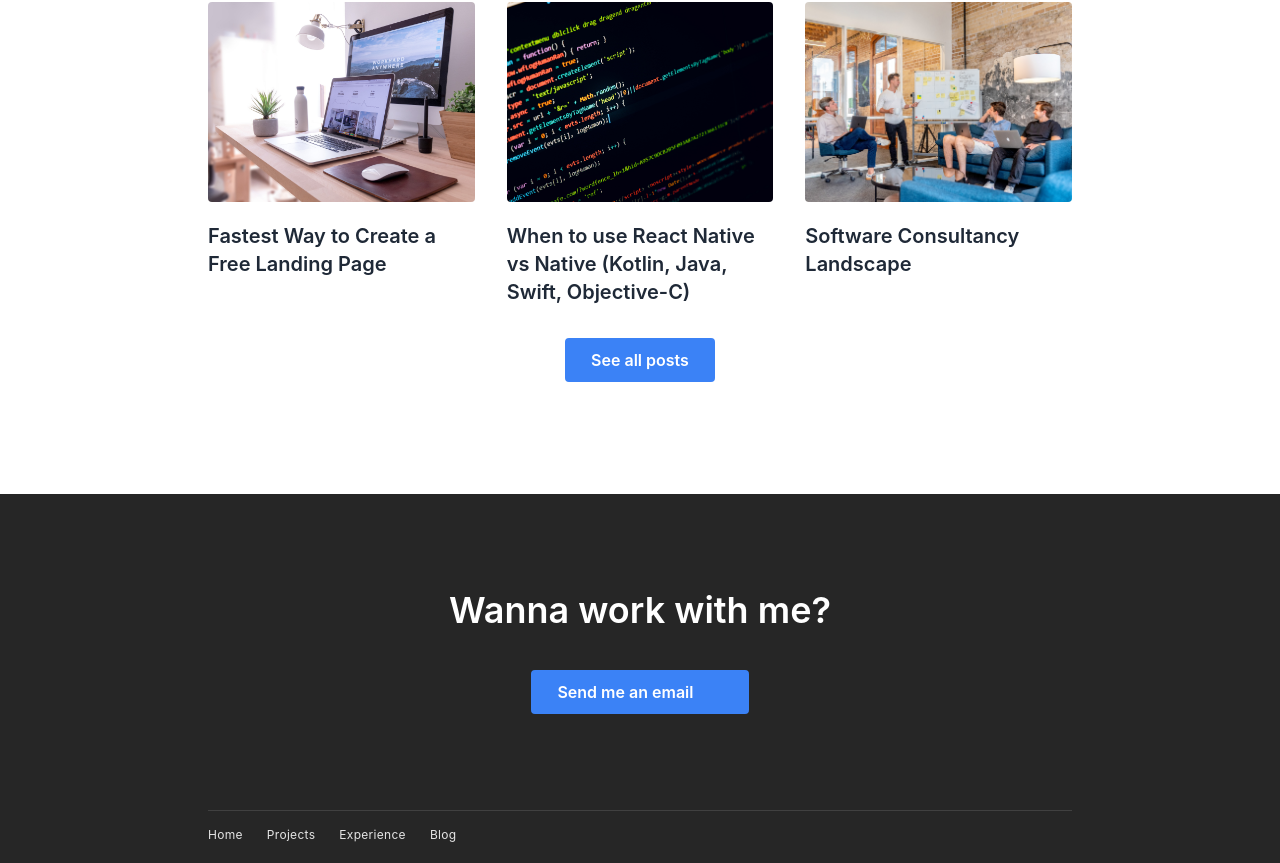
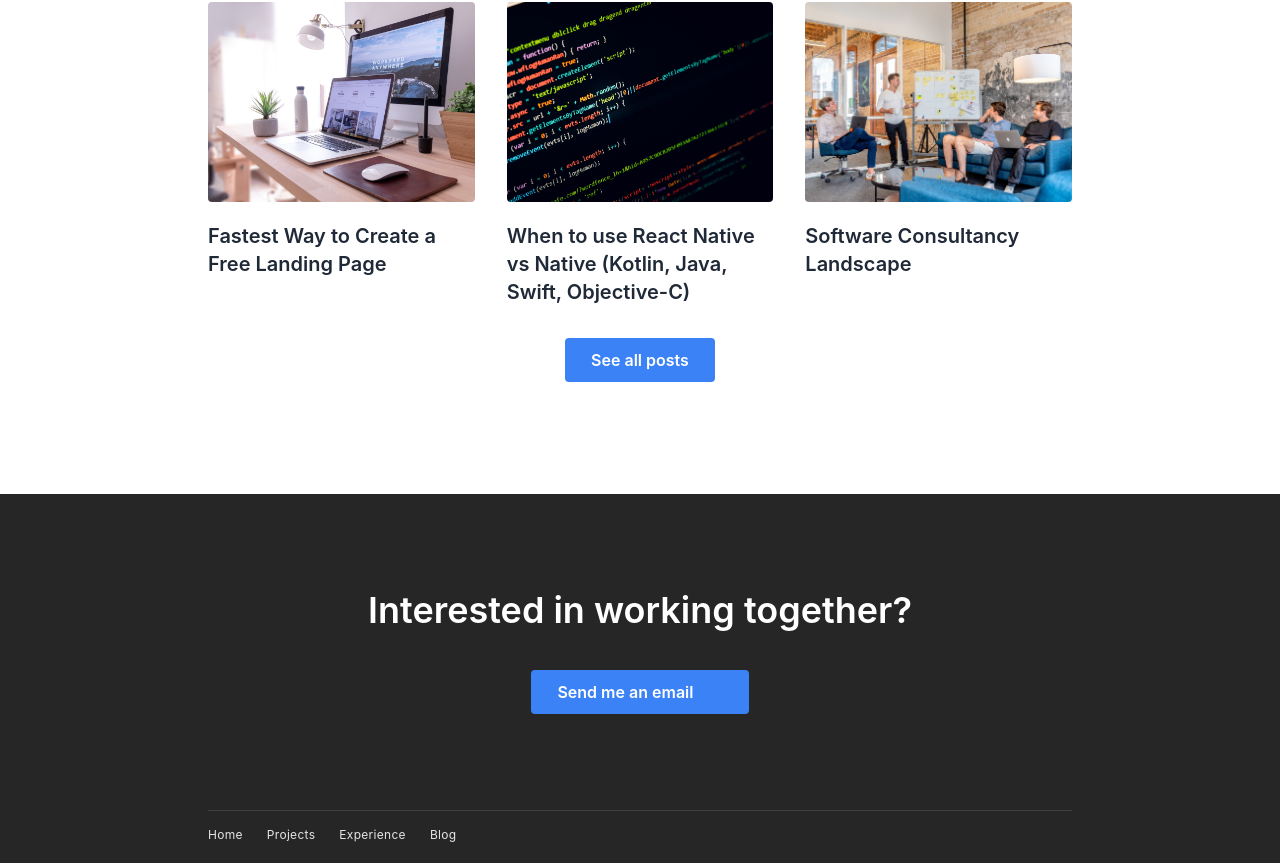
Before and after one commit to YaroslawBagriy/yaroslawbagriy, a Next.js app: page / in a window 1280 px wide. Shown: the part 2969-3832 px from the top of the page. Built offline with nearby package versions, Linux system fonts and the light colour scheme; some icons are missing.

Commit message:
feat: finished Newsletter Crew project

```diff
--- a/components/Footer.tsx
+++ b/components/Footer.tsx
@@ -20,7 +20,7 @@ const Footer = ({
       <div className="w-full bg-neutral-800 text-white">
         <div className="container text-center">
           <div className="py-24">
-            <h2 className="mb-10">Wanna work with me?</h2>
+            <h2 className="mb-10">Interested in working together?</h2>
 
             <div className="flex flex-col md:flex-row justify-center items-center space-y-3 md:space-y-0 md:space-x-5">
               <Button href={`mailto:${emailAddress}`} icon="fa-solid:envelope">
--- a/content/projects.tsx
+++ b/content/projects.tsx
@@ -7,9 +7,7 @@ const newslettercrew = {
   imageUrl: "/newsletter-crew-1.png",
   slug: "newslettercrew",
   description: `
-        Educaider contains 800+ courses in New Zealand you can search from. I worked
-        on implementing the design, adding a content-managed blog, search feature,
-        course pages and campus pages.
+      Newsletter Crew, a platform consisting of a podcast, blog, and community for newsletter creators, was developed using no-code tools: Discord for community engagement, Ghost for blogging, Transistor for podcast hosting, and Memberful for membership management. It was successfully acquired in February 2021 for a six-figure sum.
       `,
   snippet: "Podcast, blog, and community for newsletter creators",
   skills: [
@@ -25,7 +23,7 @@ const newslettercrew = {
       name: "Sam Julien",
       position: "",
       description: `I have found Newsletter Crew to be a remarkably helpful and friendly community! I love being able to get feedback on things I'm working on and share ideas with other creators. I especially love that it includes folks from many different niches and industries. Great for getting out of the echo chamber!`,
-      imageUrl: "/profile.jpg",
+      imageUrl: "/sam-julien.jpg",
     },
   ],
 };
```
Also changed, not shown: public/sam-julien.jpg (added).
